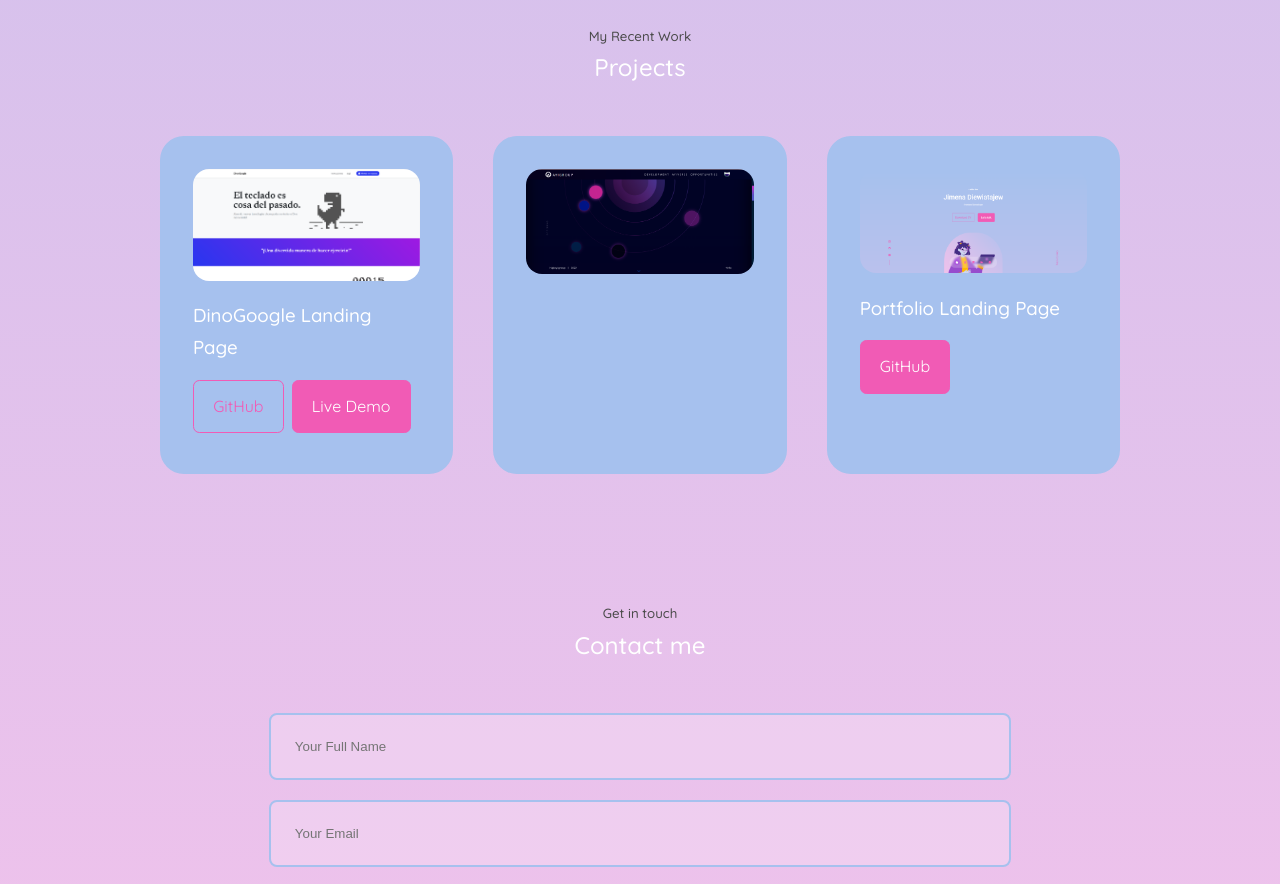
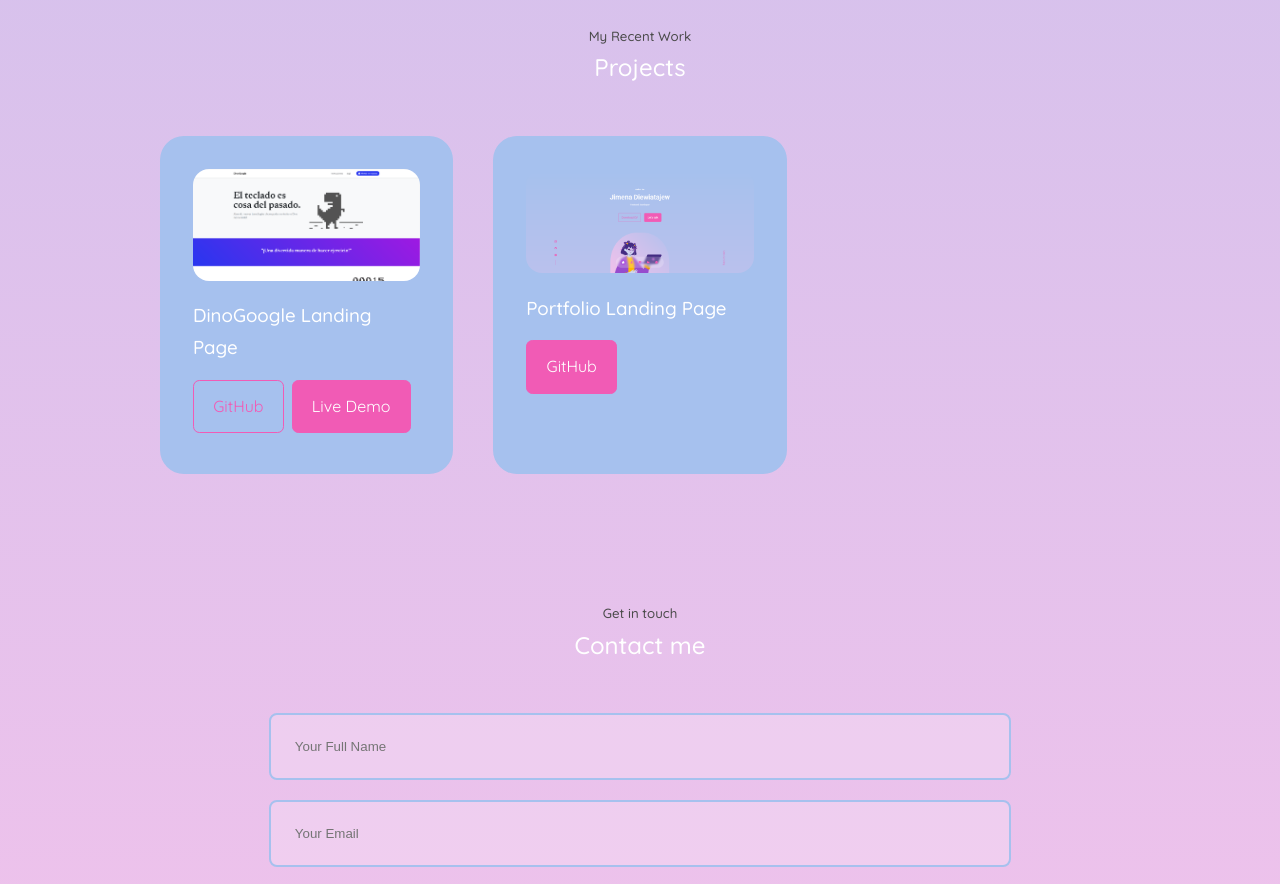
Before and after one commit to jimdiew/portfolio2022, a React (Create React App) app: page / in a window 1280 px wide. Shown: the part 2140-3024 px from the top of the page. Built offline with nearby package versions, Linux system fonts and the light colour scheme; a web font is replaced by a local one.

Commit message:
change in projects

```diff
--- a/src/components/projects/Projects.jsx
+++ b/src/components/projects/Projects.jsx
@@ -22,12 +22,7 @@ const Projects = () => {
       </article>
       <article className='projects__item'>
         <div className="projects__item-image">
-          <img src={IMG2} alt="Dino Google Game Landing Page" />
-        </div>
-      </article>
-      <article className='projects__item'>
-        <div className="projects__item-image">
-          <img src={IMG3} alt="Dino Google Game Landing Page" />
+          <img src={IMG3} alt="Portfolio Landing Page" />
         </div>
         <h3>Portfolio Landing Page</h3>
         <div className="projects__item-cta">
```
